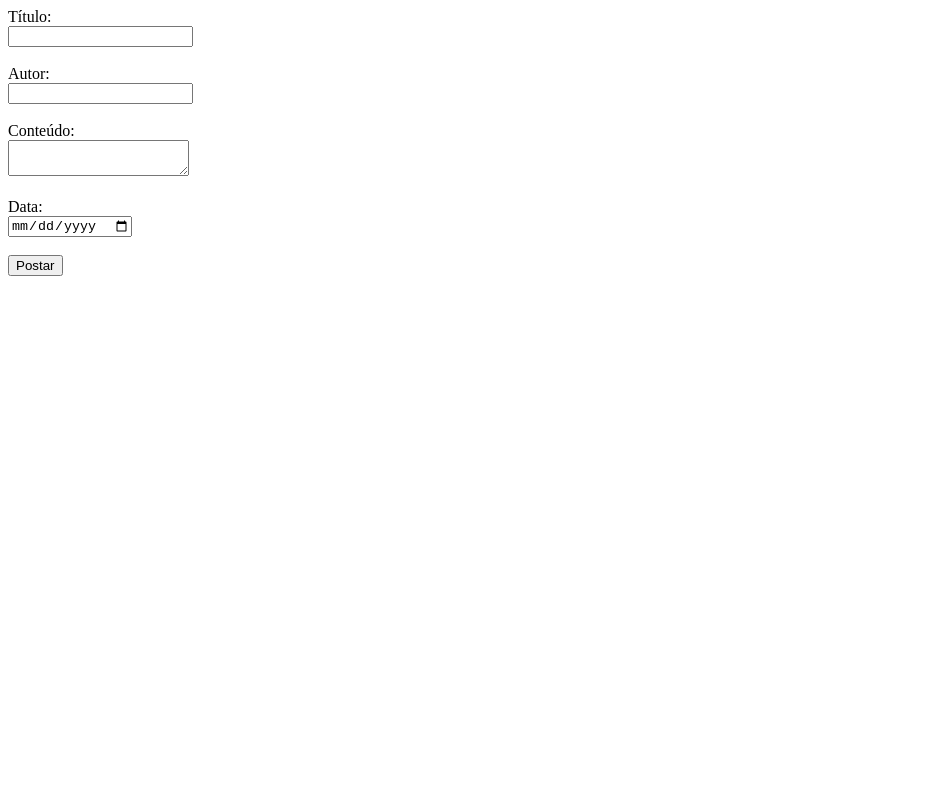
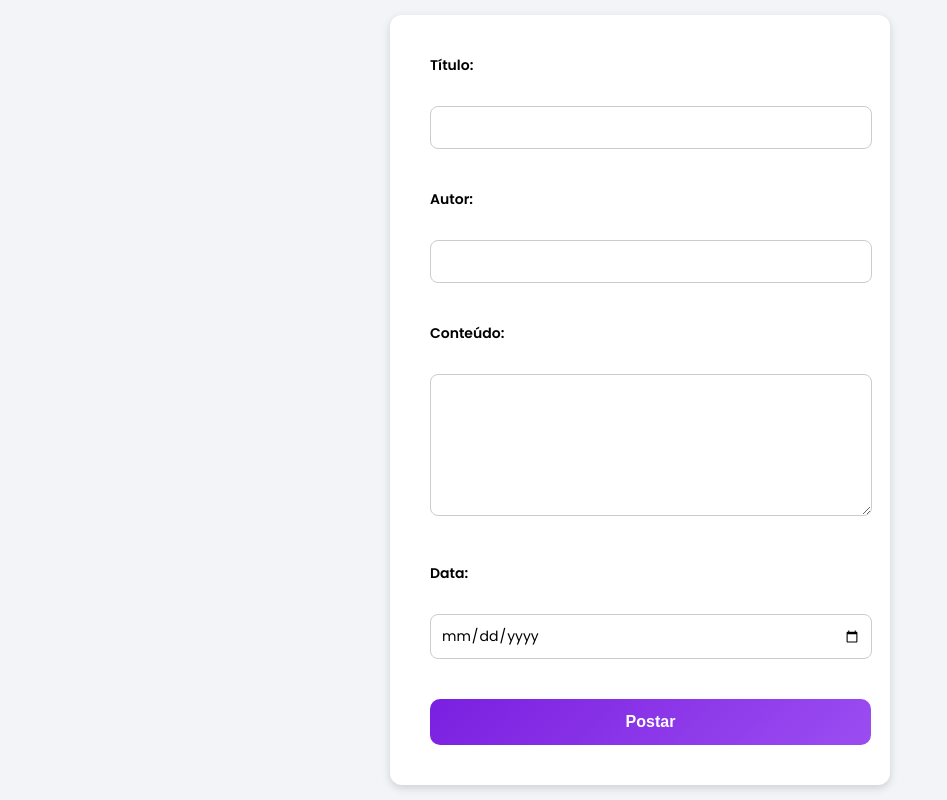
Before and after one commit to Erick-Badaro/publication-manager-front, a plain HTML site: page html/formulario.html in a window 1280 px wide. Shown: the whole page, without its empty margins (0-947 px from the left). Drawn offline with Linux system fonts and the light colour scheme.

Commit message:
Estilizando campo forms

```diff
--- /dev/null
+++ b/css/formulario.css
@@ -0,0 +1,75 @@
+/* Fonte igual ao restante do projeto */
+@import url('https://fonts.googleapis.com/css2?family=Poppins:ital,wght@0,100;0,200;0,300;0,400;0,500;0,600;0,700;0,800;0,900;1,100;1,200;1,300;1,400;1,500;1,600;1,700;1,800;1,900&display=swap');
+
+body {
+    font-family: 'Poppins', sans-serif;
+    background-color: #f2f4f8;
+    margin: 0;
+    padding: 0;
+    display: flex;
+    justify-content: center;
+    align-items: center;
+    height: 100vh;
+}
+
+
+form {
+    background: #ffffff;
+    padding: 40px;
+    width: 90%;
+    max-width: 420px;
+    border-radius: 12px;
+    box-shadow: 0 3px 8px rgba(0,0,0,0.15);
+}
+
+
+label {
+    display: block;
+    font-size: 14px;
+    font-weight: 600;
+    margin-bottom: 5px;
+}
+
+
+input[type="text"],
+input[type="date"],
+textarea {
+    width: 100%;
+    padding: 10px;
+    border: 1.5px solid #ccc;
+    border-radius: 8px;
+    margin-bottom: 15px;
+    font-size: 14px;
+    font-family: 'Poppins', sans-serif;
+    transition: border-color 0.3s;
+}
+
+input:focus,
+textarea:focus {
+    border-color: blueviolet;
+    outline: none;
+}
+
+
+textarea {
+    min-height: 120px;
+    resize: vertical;
+}
+
+
+button {
+    width: 105%;
+    padding: 14px;
+    background: linear-gradient(135deg, #7a1fe0, #9b4df1);
+    border: none;
+    color: white;
+    font-size: 16px;
+    font-weight: 600;
+    border-radius: 10px;
+    cursor: pointer;
+    transition: 0.3s ease;
+}
+
+button:hover {
+    background: linear-gradient(135deg, #9b4df1, #b27aff);
+}
--- a/html/formulario.html
+++ b/html/formulario.html
@@ -1,28 +1,29 @@
 <!DOCTYPE html>
-<html lang="en">
+<html lang="pt-br">
 
 <head>
     <meta charset="UTF-8">
     <meta name="viewport" content="width=device-width, initial-scale=1.0">
-    <title>criar post</title>
+    <title>Criar post</title>
+    <link rel="stylesheet" href="../css/formulario.css">
 </head>
 
 <body>
 
     <form>
         <label for="titulo">Título:</label><br>
-        <input type="text" id="titulo" name="titulo"><br><br>
+        <input type="text" id="titulo" name="titulo" required><br><br>
 
         <label for="autor">Autor:</label><br>
-        <input type="text" id="autor" name="autor"><br><br>
+        <input type="text" id="autor" name="autor" required><br><br>
 
         <label for="conteudo">Conteúdo:</label><br>
-        <textarea id="conteudo" name="conteudo"></textarea><br><br>
+        <textarea id="conteudo" name="conteudo" required minlength="10"></textarea><br><br>
 
         <label for="data">Data:</label><br>
-        <input type="date" id="data" name="data"><br><br>
+        <input type="date" id="data" name="data" required><br><br>
 
-        <button type="submit">Postar    </button>
+        <button type="submit">Postar</button>
     </form>
 
 </body>
```
